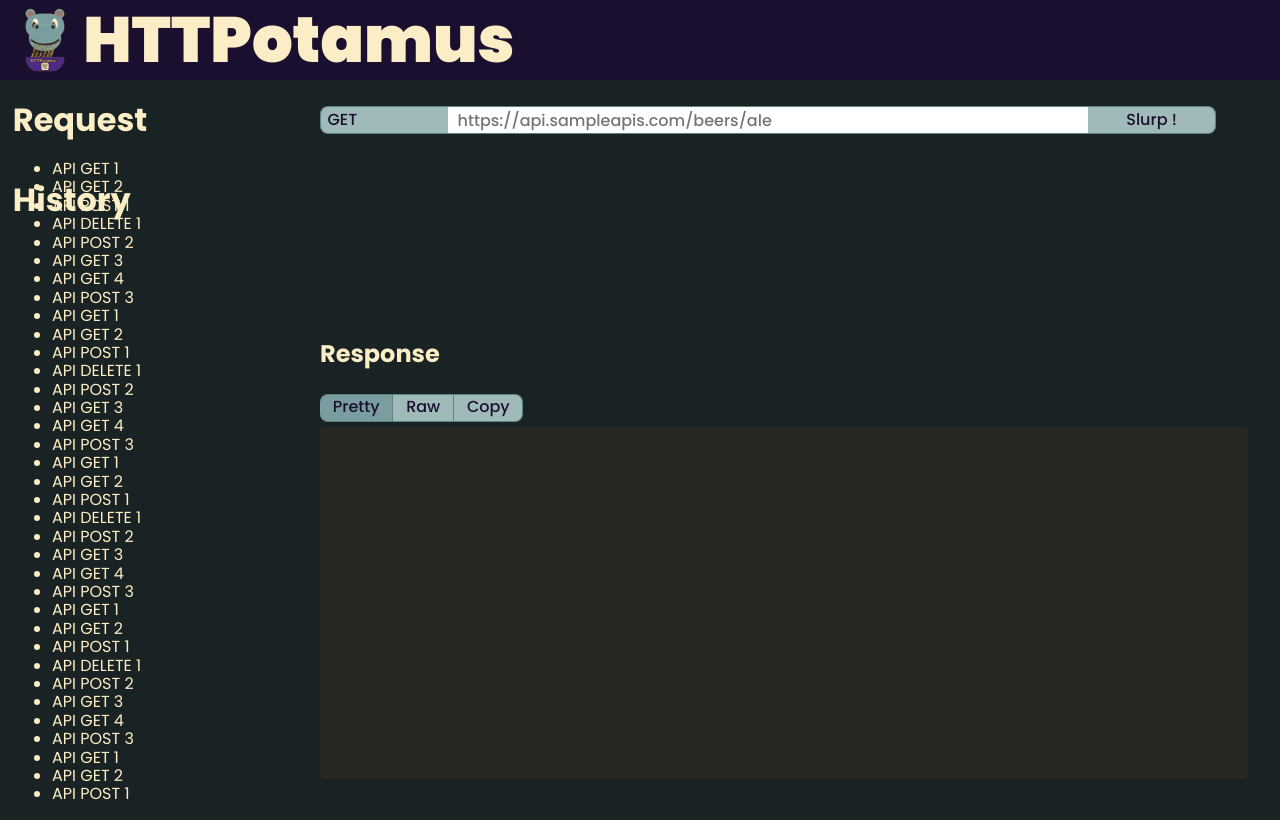
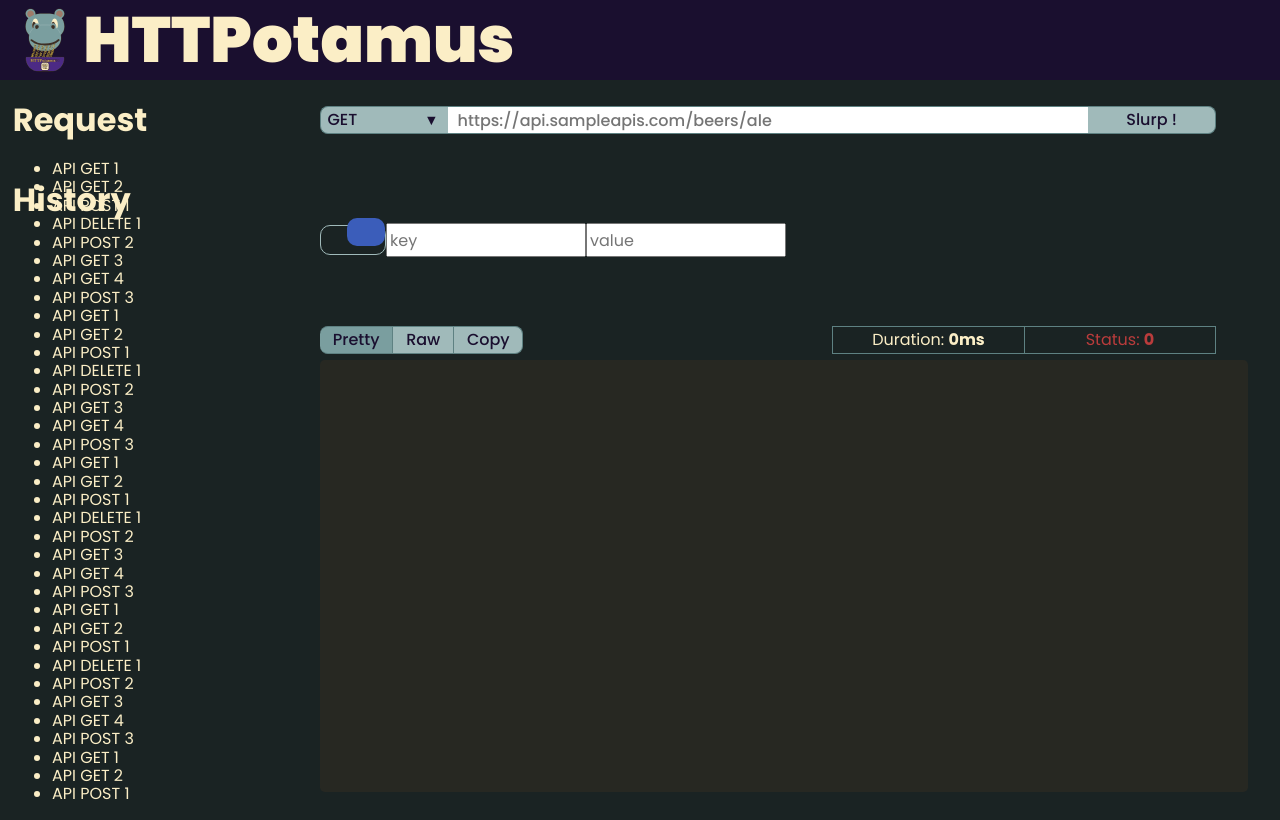
Before and after one commit to FunkyDuck/HTTPotamus, an Angular app: page / in a window 1280 px wide. Built offline with nearby package versions, Linux system fonts and the light colour scheme.

Commit message:
Bug fix with error / WIP on body form

```diff
--- a/src/app/modules/request-editor/request-editor/request-editor.component.html
+++ b/src/app/modules/request-editor/request-editor/request-editor.component.html
@@ -1,12 +1,15 @@
 <form id="url-search">
-    <select>
-        <option>GET</option>
-        <option>POST</option>
-        <option>PUT</option>
-        <option>DELETE</option>
-    </select>
+    <div class="select-wrapper">
+        <select [(ngModel)]="method" name="method">
+            <option *ngFor="let m of methods" [value]="m">{{ m }}</option>
+        </select>
+    </div>
     <input type="url" name="url" [(ngModel)]="url" placeholder="https://api.sampleapis.com/beers/ale">
     <button type="button" (click)="sendRequest()">Slurp !</button>
 </form>
 
-<section></section>
+<form>
+    <input type="range" min="0" max="1" name="sliderValue" [(ngModel)]="sliderValue" [ngClass]="sliderValue == 1 ? 'range-blue' : 'range-grey'" class="styled-range">
+    <input type="text" id="key" name="key" placeholder="key">
+    <input type="text" id="value" name="value" placeholder="value">
+</form>
--- a/src/app/modules/request-editor/request-editor/request-editor.component.scss
+++ b/src/app/modules/request-editor/request-editor/request-editor.component.scss
@@ -1,6 +1,6 @@
 @use 'colors';
 
-form {
+form:first-child {
     width: 70dvw;
     height: 10dvh;
     margin: auto;
@@ -14,20 +14,44 @@ form {
         box-sizing: border-box;
         height: 3.5dvh;
         font-size: 1rem;
-        border: 1px solid colors.$green;
+        border: 1px solid colors.$green-main;
         outline: none;
         color: colors.$dark-secondary;
         font-weight: 500;
     }
 
-    select {
-        width: 10dvw;
-        border-right: none;
-        border-radius: 8px 0 0 8px;
-        padding: 0 0.5dvw;
-        appearance: none;
-        background: colors.$grey-secondary;
+    .select-wrapper {
+        position: relative;
+        display: inline-block;
+
+        select {
+            appearance: none;
+            -webkit-appearance: none;
+            -moz-appearance: none;
+            width: 10dvw;
+            border: 1px solid colors.$green-main;
+            border-right: none;
+            border-radius: 8px 0 0 8px;
+            padding: 0 2dvw 0 0.5dvw;
+            height: 3.5dvh;
+            font-size: 1rem;
+            background: colors.$grey-secondary;
+            color: colors.$dark-secondary;
+            font-weight: 500;
+        }
+
+        &::after {
+            content: "▼";
+            position: absolute;
+            top: 50%;
+            right: 0.75dvw;
+            transform: translateY(-50%);
+            pointer-events: none;
+            font-size: 0.9rem;
+            color: colors.$dark-secondary;
+        }
     }
+
 
     input {
         width: 40dvw;
@@ -52,8 +76,73 @@ form {
     }
 }
 
-section {
+form:last-child {
     width: 70dvw;
     height: 20dvh;
     margin: auto;
+    line-height: 3.5dvh;
+    align-items: center;
+    display: flex;
+    flex-direction: row;
+
+    input {
+        width: 15dvw;
+        height: 3.5dvh;
+    }
+
+    /* Base styling for range input */
+    .styled-range {
+    appearance: none;
+    width: 5dvw;
+    height: 3.5dvh;
+    background: colors.$dark-main;
+    cursor: pointer;
+    border-radius: 1.25dvh;
+    border: 1px solid colors.$grey-secondary;
+
+    /* Track - Chrome */
+    &::-webkit-slider-runnable-track {
+        height: 3dvh;
+        border-radius: 1.25dvh;
+    }
+
+    /* Track - Firefox */
+    &::-moz-range-track {
+        height: 3dvh;
+        border-radius: 1.25dvh;
+    }
+
+    /* Thumb - Chrome */
+    &::-webkit-slider-thumb {
+        -webkit-appearance: none;
+        width: 3dvw;
+        height: 3.5dvh;
+        border-radius: 1.25dvh;
+        // border: 16px solid colors.$grey-secondary;
+        background-color: currentColor;
+        margin-top: -1.25dvh; /* Center the thumb */
+    }
+
+    /* Thumb - Firefox */
+    &::-moz-range-thumb {
+        width: 3dvw;
+        height: 3.5dvh;
+        border-radius: 1.25dvh;
+        // border: 16px solid colors.$grey-secondary;
+        background-color: currentColor;
+        border: none;
+        // margin-top: 1.25dvh; /* Center the thumb */
+    }
+    }
+
+    /* Color variants */
+    .range-blue {
+    color: colors.$blue;
+    border: 1px solid colors.$grey-secondary;
 }
+
+.range-grey {
+    color: colors.$grey-secondary;
+    }
+
+}
--- a/src/app/modules/request-editor/request-editor/request-editor.component.ts
+++ b/src/app/modules/request-editor/request-editor/request-editor.component.ts
@@ -1,23 +1,28 @@
 import { Component, Input } from '@angular/core';
 import { RequestService } from '../../../core/request.service';
 import { FormsModule } from '@angular/forms';
+import { CommonModule } from '@angular/common';
 
 @Component({
   selector: 'app-request-editor',
   standalone: true,
-  imports: [FormsModule],
+  imports: [FormsModule, CommonModule],
   templateUrl: './request-editor.component.html',
   styleUrl: './request-editor.component.scss'
 })
 export class RequestEditorComponent {
-  @Input() action: any;
   @Input() url: any;
+  @Input() method: any;
+  @Input() sliderValue: any = 1;
+  methods = ['GET', 'POST', 'PUT', 'DELETE'];
 
-  constructor(private _req: RequestService) {}
+  constructor(private _req: RequestService) {
+    this.method = this.methods[0];
+  }
 
   sendRequest() {
     console.log(this.url)
-    this._req.getRequest(this.url).subscribe(res => {
+    this._req.sendRequest(this.url, this.method).subscribe(res => {
       this._req.updateResponse(res);
     });
   }
--- a/src/app/modules/request-history/request-history/request-history.component.scss
+++ b/src/app/modules/request-history/request-history/request-history.component.scss
@@ -15,7 +15,7 @@ nav {
         margin: auto;
         height: 80dvh;
         overflow-y: scroll;
-        scrollbar-color: colors.$green colors.$dark-main;
+        scrollbar-color: colors.$green-main colors.$dark-main;
         scrollbar-width: thin;
     }
 }
--- a/src/app/modules/response-viewer/response-viewer/response-viewer.component.html
+++ b/src/app/modules/response-viewer/response-viewer/response-viewer.component.html
@@ -1,12 +1,19 @@
 <section>
-    <h2>Response</h2>
+    <!-- <h2>Response</h2> -->
 
     <div>
-        <button id="btn-pretty" (click)="toggleFormat('pretty')" class="selected">Pretty</button>
-        <button id="btn-raw" (click)="toggleFormat('raw')">Raw</button>
-        <button>Copy</button>
+        <div>
+            <button id="btn-pretty" (click)="toggleFormat('pretty')" class="selected">Pretty</button>
+            <button id="btn-raw" (click)="toggleFormat('raw')">Raw</button>
+            <button (click)="copyToClipboard()">Copy</button>
+        </div>
+
+        <div>
+            <article id="display-timer">Duration:&nbsp;<b>{{ duration }}ms</b></article>
+            <article id="display-status" [ngClass]="getClass()">Status:&nbsp;<b>{{ status }} {{ statusText }}</b></article>
+        </div>
     </div>
 
     <pre id="format-pretty" class="selected"><code class="language-json" [innerHTML]="highlitedJson"></code></pre>
-    <pre id="format-raw"><code>{{ jsonRaw }}</code></pre>
+    <pre id="format-raw"><code class="language-json">{{ jsonRaw }}</code></pre>
 </section>
--- a/src/app/modules/response-viewer/response-viewer/response-viewer.component.scss
+++ b/src/app/modules/response-viewer/response-viewer/response-viewer.component.scss
@@ -9,12 +9,18 @@ section {
         height: 5dvh;
         line-height: 5dvh;
         align-items: center;
+        display: flex;
+        flex-direction: row;
+        justify-content: space-between;
+        // justify-content: flex-start;
+        // // gap: 2dvw;
 
+        div:first-child {
             button {
                 box-sizing: border-box;
                 height: 3.5dvh;
                 font-size: 1rem;
-            border: 1px solid colors.$green;
+                border: 1px solid colors.$green-main;
                 outline: none;
                 color: colors.$dark-secondary;
                 font-weight: 500;
@@ -43,17 +49,67 @@ section {
             }
         }
 
+        div:last-child {
+            // margin-right: -1.75dvw;
+
+            article {
+                box-sizing: border-box;
+                height: 3.5dvh;
+                width: 15dvw;
+                padding: 0.5dvh 1dvw;
+                font-size: 1rem;
+                border: 1px solid colors.$green-main;
+                // line-height: 3.5rem;
+                // align-items: center;
+                text-align: center;
+
+                display: flex;
+                align-items: center;
+                justify-content: center;
+
+                &:not(:last-child) {
+                    border-right: none;
+                }
+            }
+        }
+    }
+
     pre {
         width: 70dvw;
-        height: 40dvh;
+        height: 50dvh;
         margin: auto;
         display: none;
         overflow: scroll;
         scrollbar-width: thin;
-        scrollbar-color: colors.$green colors.$dark-main;
+        scrollbar-color: colors.$green-main colors.$dark-main;
 
         &.selected {
             display: block;
         }
     }
+
+    .blue {
+        color: colors.$blue;
+        border-color: colors.$blue;
     }
+
+    .green {
+        color: colors.$green-secondary;
+        border-color: colors.$green-secondary;
+    }
+
+    .yellow {
+        color: colors.$yellow;
+        border-color: colors.$yellow;
+    }
+
+    .orange {
+        color: colors.$orange;
+        border-color: colors.$orange;
+    }
+
+    .red {
+        color: colors.$red;
+        border-color: colors.$red;
+    }
+}
--- a/src/app/modules/response-viewer/response-viewer/response-viewer.component.ts
+++ b/src/app/modules/response-viewer/response-viewer/response-viewer.component.ts
@@ -2,33 +2,45 @@ import { Component, Input, OnInit, OnChanges } from '@angular/core';
 import * as Prism from 'prismjs';
 import 'prismjs/components/prism-json';
 import { RequestService } from '../../../core/request.service';
+import { CommonModule } from '@angular/common';
 
 @Component({
   selector: 'app-response-viewer',
   standalone: true,
-  imports: [],
+  imports: [CommonModule],
   templateUrl: './response-viewer.component.html',
   styleUrl: './response-viewer.component.scss'
 })
 export class ResponseViewerComponent implements OnInit, OnChanges {
-  // @Input() jsonData: any;
-  // highlitedJson = "";
-  jsonData = {"user": {"id": 42,"name": "Alice","email": "alice@example.com","roles": ["admin", "editor"]},"active": true,"created_at": "2025-05-12T09:00:00Z"};
-  jsonRaw = '';
-  highlitedJson = '';
+  @Input() jsonData: any;
+  highlitedJson: string = "";
+  jsonRaw: string = '';
+  duration: number = 0;
+  status: number = 0;
+  statusText: string = '';
 
   constructor(private _req: RequestService) {}
 
   ngOnInit(): void {
-    this._req.response$.subscribe((data) => {
-      if(data) {
-        this.jsonData = data;
-        this.updateData();
-      }
+    this._req.response$.subscribe({
+      next: (data) => {
+        if(data) {
+          this.jsonData = data.body ?? [];
+          this.duration = data.duration;
+          this.status = data.status;
+          this.statusText = data.statusText;
+
+          if(data.error) {
+            console.warn(`ERrrr :://:: ${data.status}`)
+          }
+
+          this.updateData();
+        }
+      },
     });
-    setTimeout(()=>{
-      this.ngOnChanges();
-    },1);
+    // setTimeout(()=>{
+    //   this.ngOnChanges();
+    // },1);
   }
 
   ngOnChanges(): void {
@@ -64,7 +76,27 @@ export class ResponseViewerComponent implements OnInit, OnChanges {
     }
   }
 
-  copyJson(): void {
+  copyToClipboard(): void {
+    const prettyBtn = document.getElementById("btn-pretty");
+    let cp;
 
+    if(prettyBtn?.classList.contains("selected")) {
+      cp = this.highlitedJson;
+    }
+    else {
+      cp = this.jsonRaw;
+    }
+
+    navigator.clipboard.writeText(JSON.stringify(this.jsonData));
+  }
+
+  getClass(): string {
+    console.info(`GET/CLASS [${this.status}]`)
+    if(this.status >= 100 && this.status < 200) return 'blue';
+    if(this.status >= 200 && this.status < 300) return 'green';
+    if(this.status >= 300 && this.status < 400) return 'yellow';
+    if(this.status >= 400 && this.status < 500) return 'orange';
+    if(this.status >= 500 || this.status === 0) return 'red';
+    return '';
   }
 }
--- a/src/styles/_colors.scss
+++ b/src/styles/_colors.scss
@@ -1,9 +1,13 @@
 $dark-main: #1a2323;
 $dark-secondary: #1a0f2f;
 $light-main: #fbeec6;
-$green: #5e8182;
+$green-main: #5e8182;
 $grey-main: #7a9e9f;
 $grey-secondary: #a0baba;
 $purple: #4c2a85;
 $brown: #9f7a69;
 $yellow: #f2c94c;
+$blue: #3b5dba;
+$green-secondary: #48ba3c;
+$orange: #d68344;
+$red: #ba3c3c;
```
Also changed, not shown: src/app/core/request.service.ts (+33 -8 lines). Lines whose indentation alone changed are shown as unchanged.
